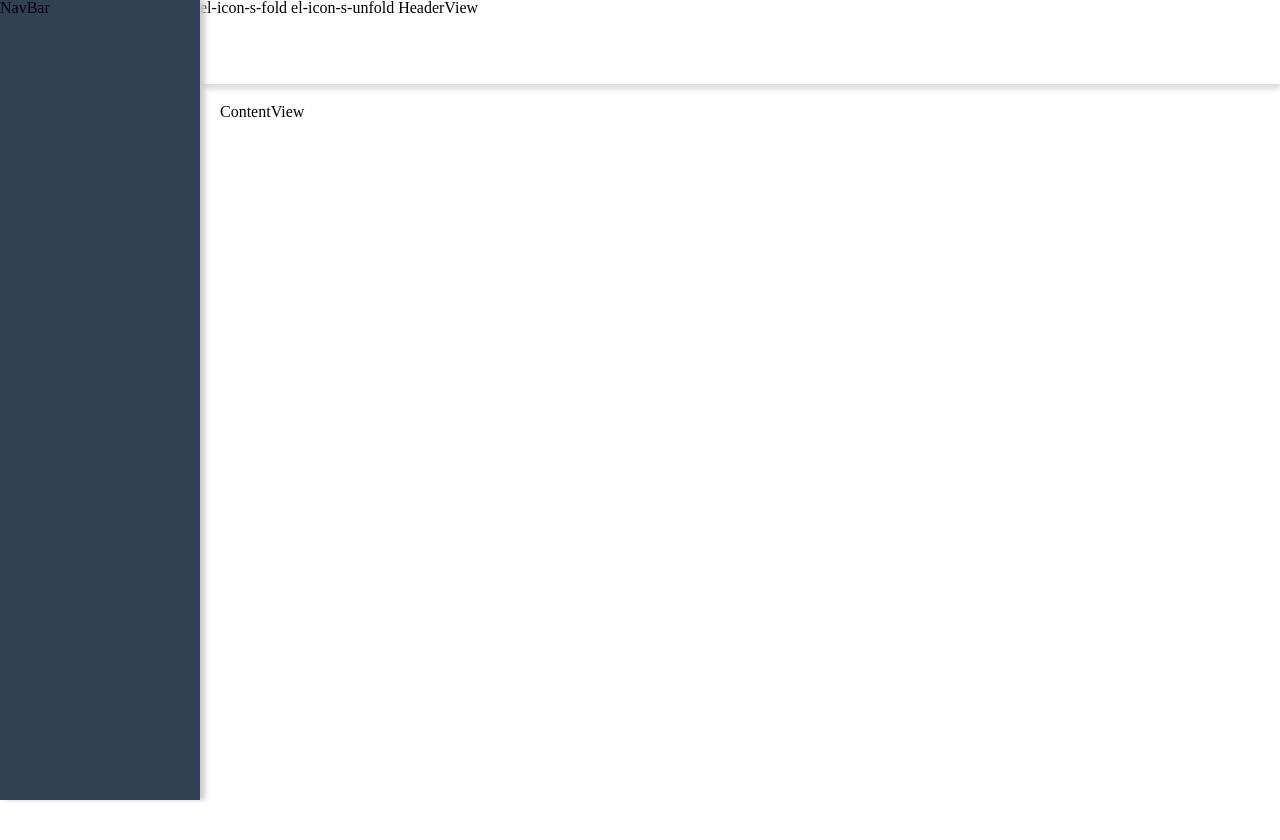
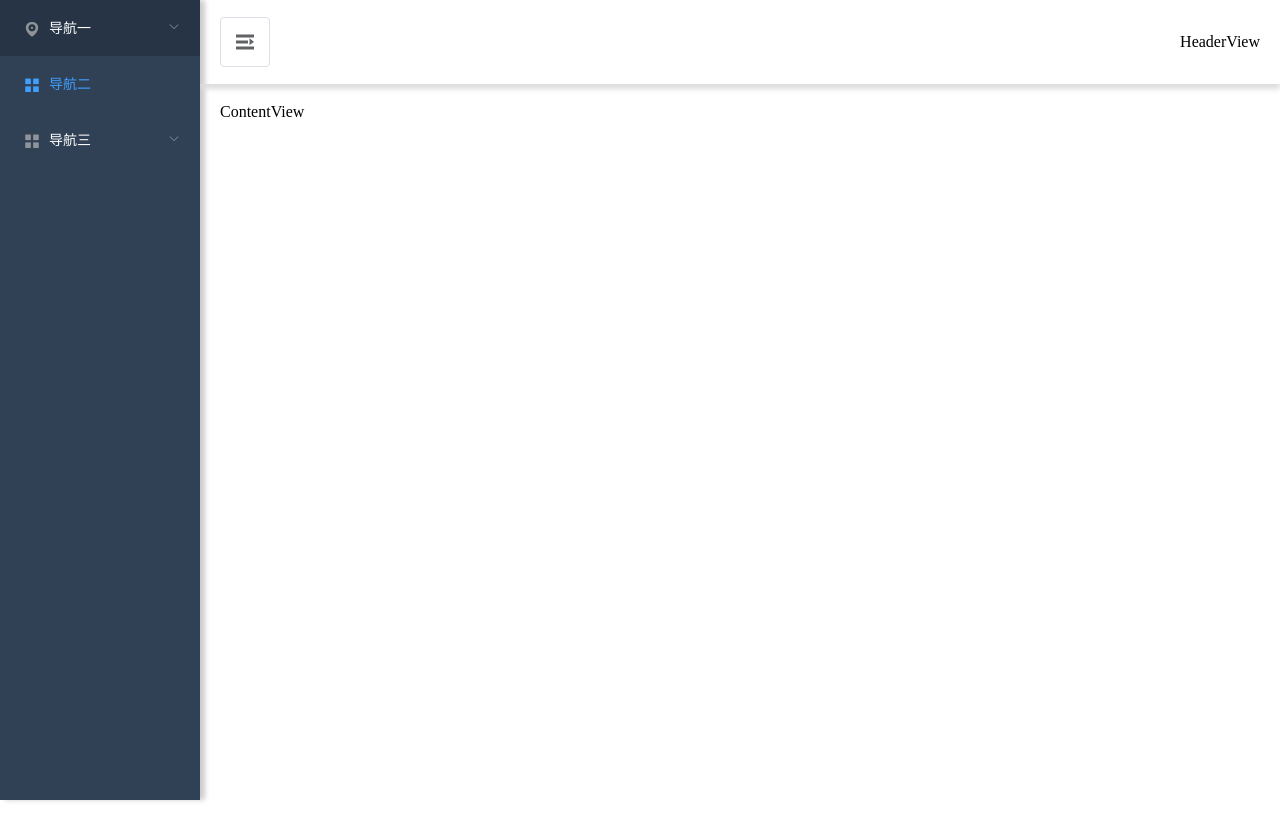
Before and after one commit to Fjsrange/management, a Vue app: page / in a window 1280 px wide. Shown: the top 840 px of the page. Built offline with nearby package versions, Linux system fonts and the light colour scheme; sample sign-in values are in the browser's storage.

Commit message:
前端乐哥，p27-p30，使用vuex实现导航栏的开关，设置导航栏的部分样式

```diff
--- a/src/store/getters.js
+++ b/src/store/getters.js
@@ -1,3 +1,5 @@
-const getters = {};
+const getters = {
+  isCollapse: (state) => state.navCollapse.isCollapse // 折叠导航栏
+}
 
-export default getters;
+export default getters
--- a/src/store/index.js
+++ b/src/store/index.js
@@ -1,11 +1,15 @@
-import Vue from "vue";
-import Vuex from "vuex";
-import getters from "./getters";
+import Vue from 'vue'
+import Vuex from 'vuex'
+import getters from './getters'
+import navCollapse from './modules/navCollapse'
 
-Vue.use(Vuex);
+Vue.use(Vuex)
 
 const store = new Vuex.Store({
-  getters,
-});
+  modules: {
+    navCollapse
+  },
+  getters
+})
 
-export default store;
+export default store
--- /dev/null
+++ b/src/store/modules/navCollapse.js
@@ -0,0 +1,21 @@
+const state = {
+  isCollapse: false // 导航栏是否折叠
+}
+const mutations = {
+  setCollapse: (state) => {
+    console.log('state', state)
+    state.isCollapse = !state.isCollapse
+  }
+}
+const actions = {
+  changeIsCollapse ({ commit }) {
+    commit('setCollapse')
+  }
+}
+
+export default {
+  namespaced: true,
+  state,
+  mutations,
+  actions
+}
--- a/src/views/layout/HeaderView.vue
+++ b/src/views/layout/HeaderView.vue
@@ -1,22 +1,39 @@
 <template>
   <div class="header">
-    el-icon-s-fold
-    el-icon-s-unfold
-    HeaderView
+    <!-- <i class="el-icon-s-fold" v-if="isCollapse"></i>
+    <i class="el-icon-s-unfold" v-else></i> -->
+    <div class="header-left">
+      <el-button
+        :class="isCollapse ? 'el-icon-s-fold' : 'el-icon-s-unfold'"
+        @click="changeCollapse"
+      ></el-button>
+    </div>
+    <div class="header-right">HeaderView</div>
   </div>
 </template>
 
 <script>
+import { mapGetters } from 'vuex'
+
 export default {
   name: 'HeaderView',
   components: {},
   data () {
     return {
-
+      // isCollapse: true,
     }
   },
+  computed: {
+    ...mapGetters(['isCollapse'])
+  },
   methods: {
-
+    // 是否展示侧边栏
+    changeCollapse () {
+      console.log('thi', this.$store)
+      this.$store.dispatch('navCollapse/changeIsCollapse')
+      // this.$store.dispatch("changeCollapse");
+      // this.isCollapse = !this.isCollapse;
+    }
   }
 }
 </script>
@@ -25,5 +42,32 @@ export default {
 .header {
   height: 84px;
   box-shadow: 0 5px 5px #ddd; // 阴影效果
+  padding: 0 20px;
+  display: flex;
+  align-items: center;
+  justify-content: space-between;
+  .header-left {
+    display: flex;
+    align-items: center;
+
+    button {
+      width: 50px;
+      height: 50px;
+      font-size: 24px;
+      padding: 12px 10px;
+    }
+  }
+  .header-right {
+    display: flex;
+    align-items: center;
+  }
+}
+.el-icon-s-fold {
+  font-size: 20px;
+  cursor: pointer;
+}
+.el-icon-s-unfold {
+  font-size: 20px;
+  cursor: pointer;
 }
 </style>
--- a/src/views/layout/NavBar.vue
+++ b/src/views/layout/NavBar.vue
@@ -1,20 +1,64 @@
 <template>
-  <div class="navBar">
-    NavBar
+  <div class="navBar" :class="{ isCollapse }">
+    <!--
+      collapse="true"
+
+     -->
+    <el-menu
+      default-active="2"
+      class="el-menu-vertical-demo"
+      :collapse="isCollapse"
+      :collapse-transition="false"
+      @open="handleOpen"
+      @close="handleClose"
+      unique-opened
+      background-color="#304156"
+      text-color="#fff"
+      active-text-color="##29b8db"
+    >
+      <el-submenu index="1">
+        <template slot="title">
+          <i class="el-icon-location"></i>
+          <span>导航一</span>
+        </template>
+        <el-menu-item index="1-1">选项1</el-menu-item>
+        <el-menu-item index="1-2">选项2</el-menu-item>
+      </el-submenu>
+      <el-menu-item index="2">
+        <i class="el-icon-menu"></i>
+        <span slot="title">导航二</span>
+      </el-menu-item>
+      <el-submenu index="3">
+        <template slot="title">
+          <i class="el-icon-menu"></i>
+          <span>导航三</span>
+        </template>
+        <el-menu-item index="3-1">选项1</el-menu-item>
+        <el-menu-item index="3-2">选项2</el-menu-item>
+      </el-submenu>
+    </el-menu>
   </div>
 </template>
 
 <script>
+import { mapGetters } from 'vuex'
+
 export default {
   name: 'NavBar',
   components: {},
   data () {
-    return {
-
-    }
+    return {}
+  },
+  computed: {
+    ...mapGetters(['isCollapse']) // 折叠导航栏
   },
   methods: {
-
+    handleOpen (key, keyPath) {
+      console.log(key, keyPath)
+    },
+    handleClose (key, keyPath) {
+      console.log(key, keyPath)
+    }
   }
 }
 </script>
@@ -25,6 +69,15 @@ export default {
   height: 100%;
   background-color: #304156;
   box-shadow: 5px 0 5px #ccc;
-  position: relative;
+  // 设置所有元素的过渡时间为0.3秒
+  transition: all 0.3s;
+
+  .el-menu {
+    border: none;
+  }
+
+  &.isCollapse {
+    width: 64px;
+  }
 }
 </style>
```
Also changed, not shown: 1 other file (tests, documents, lock files or other folders).
